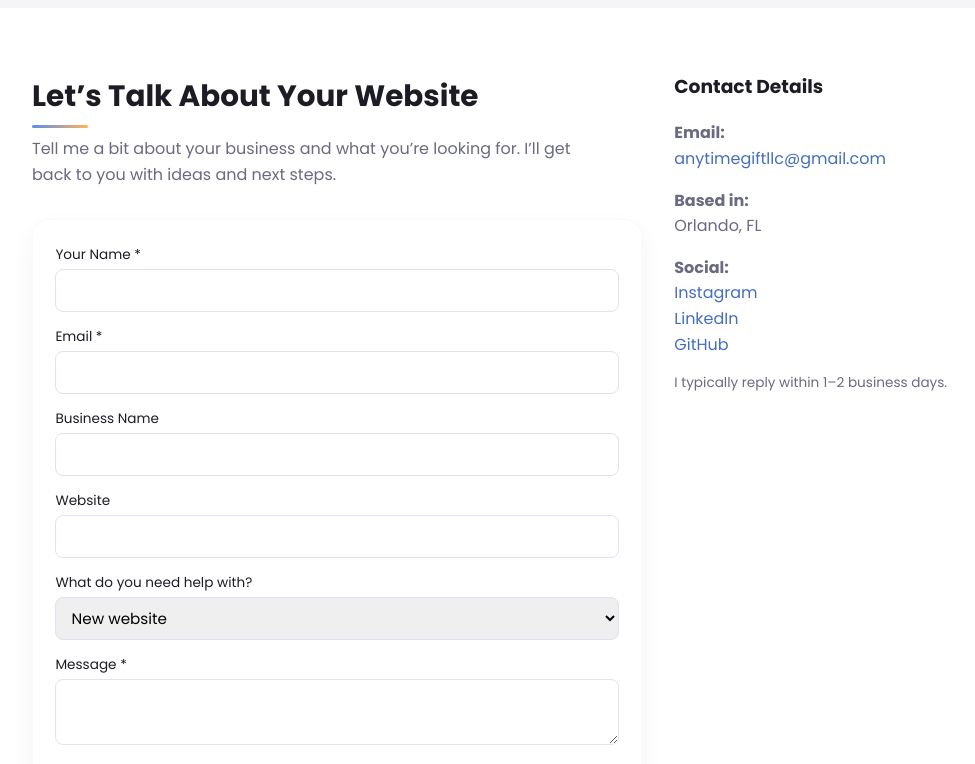
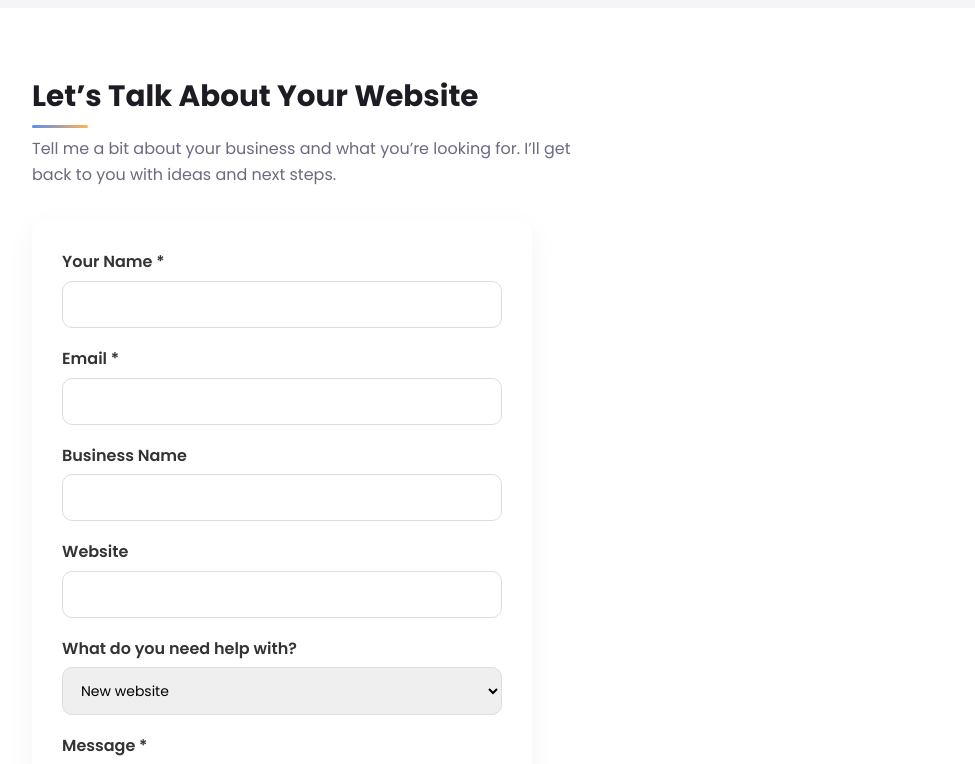
Before and after one commit to OnoprichukSergey-FS/my-web-studio-react, a React (Vite) app: page / in a window 1280 px wide. Shown: the part 3540-4304 px from the top of the page, without its empty margins (58-1033 px from the left). Built offline with nearby package versions, Linux system fonts and the light colour scheme.

Commit message:
updated css

```diff
--- a/src/style.css
+++ b/src/style.css
@@ -602,89 +602,77 @@ body {
   color: var(--primary);
 }
 
-/* CONTACT */
-.contact-grid {
-  display: grid;
-  grid-template-columns: minmax(0, 1.2fr) minmax(0, 0.9fr);
-  gap: 2rem;
-  align-items: flex-start;
+/* CONTACT FORM */
+.contact-form {
+  background: #ffffff;
+  padding: 30px;
+  border-radius: 16px;
+  box-shadow: 0 10px 30px rgba(0, 0, 0, 0.05);
+  max-width: 500px;
 }
 
-.contact-form {
-  background: #ffffff;
-  border-radius: var(--radius-lg);
-  padding: 1.5rem 1.4rem;
-  box-shadow: var(--shadow-soft);
-  border: 1px solid rgba(0, 0, 0, 0.02);
-  transition: box-shadow 0.15s ease, transform 0.15s ease;
+/* FORM GROUP */
+.form-group {
+  margin-bottom: 18px;
 }
 
-.contact-form:hover {
-  transform: translateY(-2px);
-  box-shadow: 0 14px 30px rgba(0, 0, 0, 0.06);
+/* LABEL */
+.form-group label {
+  display: block;
+  font-weight: 600;
+  margin-bottom: 6px;
+  color: #333;
 }
 
-.form-group {
-  margin-bottom: 0.9rem;
+/* INPUTS + TEXTAREA + SELECT */
+.form-group input,
+.form-group textarea,
+.form-group select {
+  width: 100%;
+  padding: 12px 14px;
+  border-radius: 10px;
+  border: 1px solid #ddd;
+  font-size: 14px;
+  font-family: inherit;
+  transition: all 0.2s ease;
 }
 
-label {
-  display: block;
-  font-size: 0.85rem;
-  margin-bottom: 0.2rem;
+/* TEXTAREA HEIGHT */
+.form-group textarea {
+  min-height: 120px;
+  resize: vertical;
 }
 
-input,
-select,
-textarea {
-  width: 100%;
-  padding: 0.55rem 0.7rem;
-  border-radius: var(--radius-sm);
-  border: 1px solid var(--border);
-  font-family: inherit;
-  font-size: 0.95rem;
+/* FOCUS EFFECT */
+.form-group input:focus,
+.form-group textarea:focus,
+.form-group select:focus {
+  border-color: #4f7cff;
   outline: none;
-  transition: border-color 0.15s ease, box-shadow 0.15s ease,
-    background 0.15s ease;
+  box-shadow: 0 0 0 2px rgba(79, 124, 255, 0.15);
 }
 
-input:focus,
-select:focus,
-textarea:focus {
-  border-color: var(--primary);
-  box-shadow: 0 0 0 1px rgba(91, 141, 239, 0.3);
-  background: #ffffff;
+/* BUTTON */
+.contact-form button {
+  margin-top: 10px;
+  width: 100%;
+  padding: 14px;
+  border-radius: 12px;
+  border: none;
+  font-weight: 600;
+  font-size: 16px;
+  cursor: pointer;
+
+  background: linear-gradient(135deg, #4f7cff, #ff9f43);
+  color: white;
+
+  transition: all 0.2s ease;
 }
 
-.form-submit {
-  margin-top: 0.5rem;
-}
-
-.hidden-field {
-  display: none;
-}
-
-.contact-info h3 {
-  margin-top: 0;
-}
-
-.contact-info p {
-  margin-bottom: 0.9rem;
-  color: var(--muted);
-}
-
-.contact-info a {
-  color: var(--primary-dark);
-  text-decoration: none;
-}
-
-.contact-info a:hover {
-  text-decoration: underline;
-}
-
-.small {
-  font-size: 0.85rem;
-  color: var(--muted);
+/* BUTTON HOVER */
+.contact-form button:hover {
+  transform: translateY(-2px);
+  box-shadow: 0 6px 15px rgba(79, 124, 255, 0.3);
 }
 
 /* FOOTER */
```
